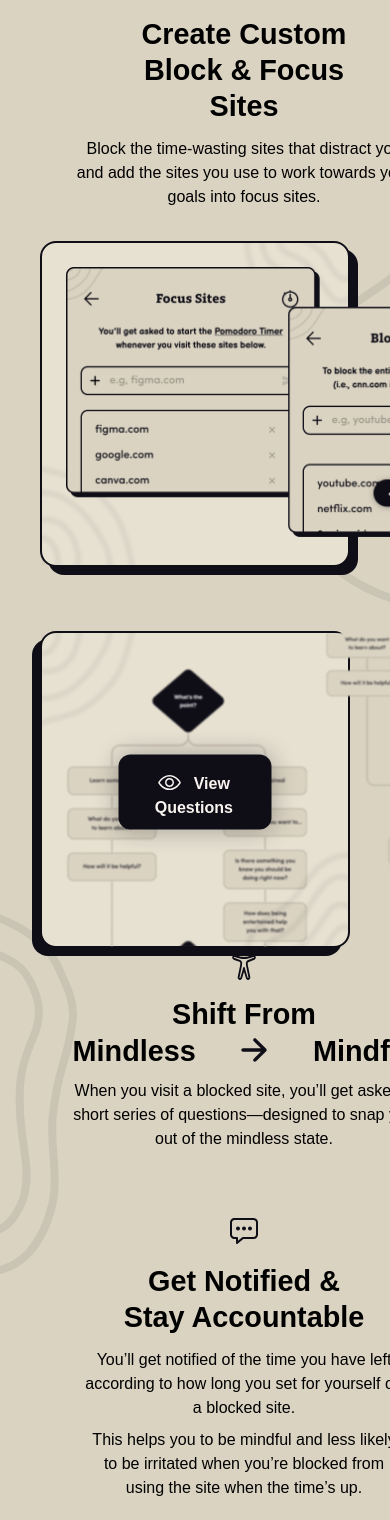
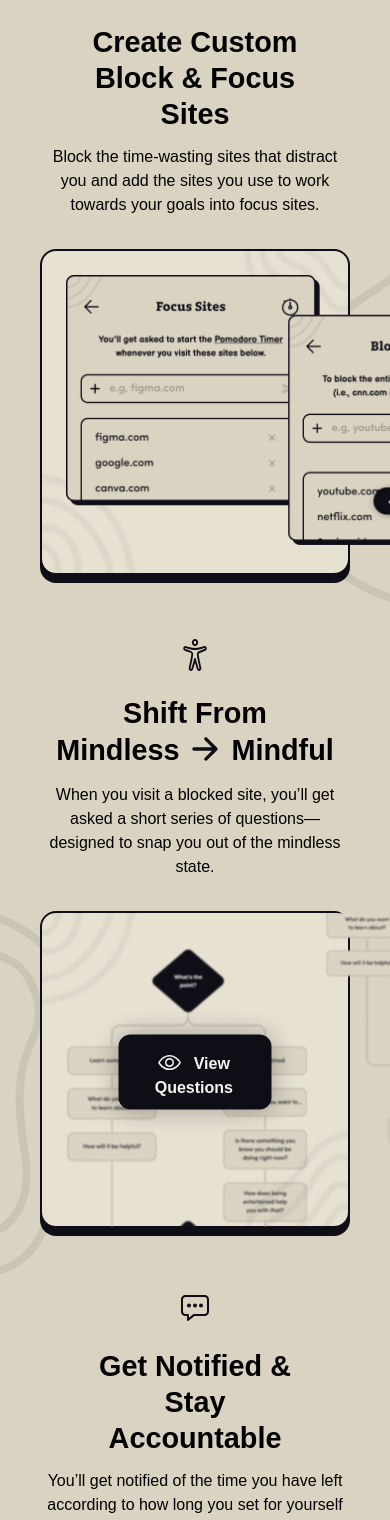
Before and after one commit to mochamellow/intentio-gh, a SvelteKit app: page / in a window 390 px wide. Shown: the part 1262-2782 px from the top of the page. Built offline with nearby package versions, Linux system fonts and the light colour scheme; a web font is replaced by a local one.

Commit message:
Update +page.svelte

```diff
--- a/src/routes/+page.svelte
+++ b/src/routes/+page.svelte
@@ -80,14 +80,14 @@
 	   </div>
 
 		<div class="feature-section feature-gap-1">
-			<div class="feature-content" style="width: 408px">
+			<div class="feature-content">
 				<div class="icons">
 					<img src="./icons/book.svg" alt="book icon">
 					<img src="./icons/happy.svg" alt="smiley icon">
 				</div>
 				<div class="text-container">
-					<h3 style="width: 18.5rem;">Create Custom Block & Focus Sites</h3>
-					<p style="width: 21.6rem;">Block the time-wasting sites that distract you and add the sites you use to work towards your goals into focus sites.</p>
+					<h3 class="text-container-h-1">Create Custom Block & Focus Sites</h3>
+					<p class="text-container-p-1">Block the time-wasting sites that distract you and add the sites you use to work towards your goals into focus sites.</p>
 				</div>
 			</div>
 			<div class="img-container img-container-right">
@@ -106,33 +106,40 @@
 				<!-- svelte-ignore a11y-img-redundant-alt -->
 				<img class="feature-content-2" src="./img/feature-content2.png" alt="feature image 1">
 			</div>
-			<div class="feature-content" style="width: 408px">
+			<div class="feature-content">
 				<div class="icons">
 					<img src="./icons/accessibility.svg" alt="book icon">
 				</div>
 				<div class="text-container">
 					<div class="title-container">
-						<h3 id="text1" style="width: 18.5rem;">Shift From</h3>
+						<h3 id="text1">Shift From</h3>
 						<div class="one-liner-text-icon">
 							<h3 id="text2">Mindless</h3>
 							<img class="arrow-forward" src="./icons/arrow-forward.svg" alt="arrow forward icon">
 							<h3 id="text2">Mindful</h3>
 						</div>
 					</div>
-					<p style="width: 21.6rem;">When you visit a blocked site, you’ll get asked a short series of questions—designed to snap you out of the mindless state.</p>
+					<p class="text-container-p-2">When you visit a blocked site, you’ll get asked a short series of questions—designed to snap you out of the mindless state.</p>
 				</div>
+			</div>
+			<div class="img-container img-container-center">
+				<a href="/intent-questions"><button id="question-button"><img class="logo-chrome" src="./icons/eye.svg" alt="eye icon" >View Questions</button></a>
+				<img class="bg-2-topleft" src="./img/feature-content-bg-2-topleft.svg" alt="background lines">
+				<img class="bg-2-bottomright" src="./img/feature-content-bg-2-bottomright.svg" alt="background lines">
+				<!-- svelte-ignore a11y-img-redundant-alt -->
+				<img class="feature-content-2" src="./img/feature-content2.png" alt="feature image 1">
 			</div>
 		</div>
 
 		<div class="feature-section feature-gap-1">
-			<div class="feature-content" style="width: 408px">
+			<div class="feature-content">
 				<div class="icons">
 					<img src="./icons/chatbox-ellipses.svg" alt="chatbox ellipses icon">
 				</div>
 				<div class="text-container">
-					<h3 style="width: 17rem;">Get Notified & Stay Accountable</h3>
-					<p style="width: 20rem; margin-bottom: 0.5rem;">You’ll get notified of the time you have left according to how long you set for yourself on a blocked site.</p>
-					<p style="width: 20rem">This helps you to be mindful and less likely to be irritated when you’re blocked from using the site when the time’s up.</p>
+					<h3 class="text-container-h-3">Get Notified & Stay Accountable</h3>
+					<p class="text-container-p-3-1">You’ll get notified of the time you have left according to how long you set for yourself on a blocked site.</p>
+					<p class="text-container-p-3-2">This helps you to be mindful and less likely to be irritated when you’re blocked from using the site when the time’s up.</p>
 				</div>
 			</div>
 			<div class="img-container img-container-right">
@@ -150,26 +157,31 @@
 				<!-- svelte-ignore a11y-img-redundant-alt -->
 				<img class="feature-content-4" src="./img/feature-content4.png" alt="feature image 4">
 			</div>
-			<div class="feature-content" style="width: 408px">
+			<div class="feature-content">
 				<div class="icons">
 					<img src="./icons/stopwatch.svg" alt="stopwatch icon">
 				</div>
 				<div class="text-container">
-					<h3 style="width: 17rem;">Auto Focus Mode</h3>
-					<p style="width: 20rem; margin-bottom: 0.5rem;">Start the Pomodoro timer whenever you visit your focus site.</p>
-					<p>Never forget about starting a Pomodoro session anymore.</p>
+					<h3 class="text-container-h-4">Auto Focus Mode</h3>
+					<p class="text-container-p-4">Start the Pomodoro timer whenever you visit your focus site, and never forget about starting a Pomodoro session anymore.</p>
 				</div>
+			</div>
+			<div class="img-container img-container-center">
+				<img class="bg-1-topright" src="./img/feature-content-bg-1-topright.svg" alt="background lines">
+				<img class="bg-1-bottomleft" src="./img/feature-content-bg-1-bottomleft.svg" alt="background lines">
+				<!-- svelte-ignore a11y-img-redundant-alt -->
+				<img class="feature-content-4" src="./img/feature-content4.png" alt="feature image 4">
 			</div>
 		</div>
 
 		<div class="feature-section feature-gap-1">
-			<div class="feature-content" style="width: 408px">
+			<div class="feature-content">
 				<div class="icons">
 					<img src="./icons/eye-black.svg" alt="chatbox ellipses icon">
 				</div>
 				<div class="text-container">
-					<h3 style="width: 18.43rem;">See Your Intentions at a Glance</h3>
-					<p style="width: 21.875rem;">Reveal your browsing intentions, the sites you visited, and the amount of time you spent there.<p>
+					<h3 class="text-container-h-5">See Your Intentions at a Glance</h3>
+					<p class="text-container-p-5">Reveal your browsing intentions, the sites you visited, and the amount of time you spent there.<p>
 				</div>
 			</div>
 			<div class="img-container img-container-right">
@@ -286,6 +298,7 @@
 	.title-container {
 		#text1 {
 			margin-bottom: 0px;
+			width: 18.5rem;
 		}
 
 		.one-liner-text-icon {
@@ -320,6 +333,7 @@
 		margin-bottom: 4rem;
 
 		.feature-content {
+			width: 408px;
 
 			.icons {
 				display: flex;
@@ -350,6 +364,49 @@
 					font-weight: 500;
 					line-height: 1.5rem;
 					margin:0;
+					width: 100%;
+				}
+
+				&-h-1 {
+					width: 18.5rem;
+				}
+
+				&-p-1 {
+					width: 21.6rem;
+				}
+
+				&-p-2 {
+					width: 21.6rem;
+				}
+
+				&-h-3 {
+					width: 17rem;
+				}
+
+				&-p-3-1 {
+					width: 20rem;
+					margin-bottom: 0.5rem;
+				}
+
+				&-p-3-2 {
+					width: 20rem;
+				}
+
+				&-h-4 {
+					width: 17rem;
+				}
+
+				&-p-4 {
+					width: 20rem;
+					margin-bottom: 0.5rem;
+				}
+
+				&-h-5 {
+					width: 18.43rem;
+				}
+
+				&-p-5 {
+					width: 21.875rem;
 				}
 			}
 		}
@@ -367,6 +424,10 @@
 			&-left {
 				box-shadow: -8px 8px #0f0e17;
 				position: relative;
+			}
+
+			&-center {
+				display: none;
 			}
 
 			.feature-content-1 {
@@ -645,7 +706,7 @@
 
 	}
 
-	@media screen and (max-width: 947px) {
+	@media screen and (max-width: 964px) {
 
 		.homepage-ui {
 			width: 18rem;
@@ -689,6 +750,7 @@
 			}
 		}
 
+
 		.feature-section {
 			display: block;
 			align-items: center;
@@ -697,15 +759,16 @@
 			margin-bottom: 4rem;
 
 			.feature-content {
+				display: block;
 				margin-inline: auto;
+				align-items: center;
 				justify-content: center;
 				text-align: center;
+				max-width: 40rem;
+				width: 100%;
 
 				.icons {
-					display: flex;
-					gap: 1rem;
-					margin-bottom: 1rem;
-
+					margin-bottom: 1.5rem;
 					text-align: center;
 					justify-content: center;
 
@@ -716,34 +779,87 @@
 				}
 
 				.text-container {
-					margin: auto;
-					padding: auto;
+					display: block;
+					margin-inline: auto;
 					text-align: center;
-					justify-content: center;
 					margin-bottom: 2rem;
 
+					.title-container {
+						margin-top: 1.5rem;
+						margin-bottom: 0.8rem;
+						margin-inline: auto;
+
+						#text1 {
+							margin-bottom: 0px;
+						}
+
+						.one-liner-text-icon {
+							width: 10rem;
+							margin: auto;
+							justify-content: center;
+						}
+					}
+
 					h3 {
-						font-family: "SofiaProSemiBold", "Satoshi", sans-serif;
-						font-weight: 700;
 						font-size: 1.8rem;
-						max-width: 16rem;
-						line-height: 2.25rem;
-						margin-top: 0;
-						margin-bottom: 0.8rem;
-
 						margin-inline: auto;
 					}
 
 					p {
-						font-size: 1rem;
-						// Sofia Pro Regular
-						font-family: "Sofia Pro", "Satoshi", sans-serif;
-						font-weight: 500;
-						line-height: 1.5rem;
-						margin:0;
+						display: block;
+						justify-self: center;
+						width: 100%;
+						margin-inline: auto;
+					}
 
-						text-align: center;
-						margin-inline: auto;
+					&-h-1 {
+						max-width: 16rem;
+						width: 100vw;
+					}
+
+					&-p-1 {
+						max-width: 30rem;
+						width: 80vw;
+					}
+
+					&-p-2 {
+						max-width: 30rem;
+						width: 80vw;
+					}
+
+					&-h-3 {
+						max-width: 28rem;
+						width: 50vw;
+					}
+
+					&-p-3-1 {
+						max-width: 30rem;
+						width: 80vw;
+						padding-bottom: 0.5rem;
+					}
+
+					&-p-3-2 {
+						max-width: 30rem;
+						width: 80vw;
+					}
+
+					&-h-4 {
+						width: 17rem;
+					}
+
+					&-p-4 {
+						max-width: 30rem;
+						width: 80vw;
+					}
+
+					&-h-5 {
+						max-width: 16rem;
+						width: 100vw;
+					}
+
+					&-p-5 {
+						max-width: 30rem;
+						width: 80vw;
 					}
 				}
 			}
@@ -754,13 +870,17 @@
 				border: 2px solid #0f0e17;
 
 				&-right {
-					box-shadow: 8px 8px #0f0e17;
-					position: relative;
+					box-shadow: 0px 8px #0f0e17;
 				}
 
 				&-left {
-					box-shadow: -8px 8px #0f0e17;
+					display: none;
+				}
+
+				&-center {
+					display: block;
 					position: relative;
+					box-shadow: 0px 8px #0f0e17;
 				}
 
 				.feature-content-1 {
```
